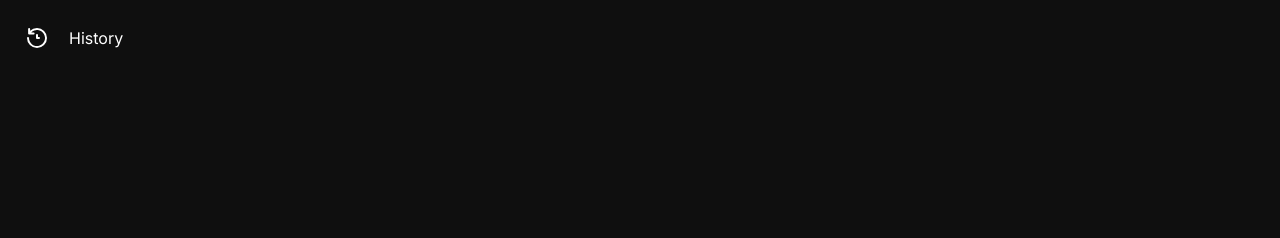
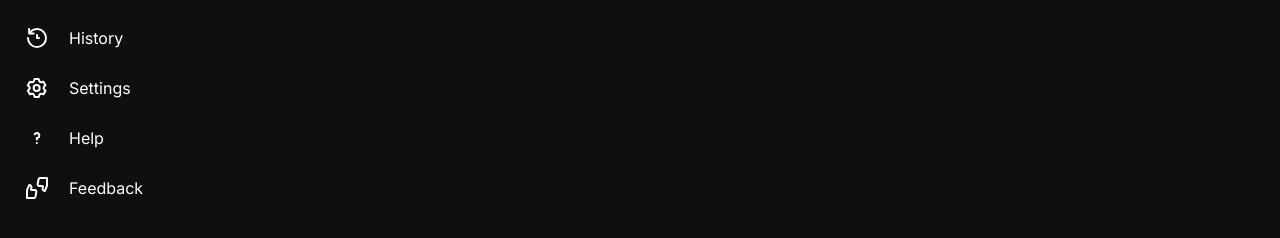
Before and after one commit to zakaryadev/youtube-clone, a React (Vite) app: page / in a window 1280 px wide. Shown: the part 158-396 px from the top of the page. Built offline with nearby package versions, Linux system fonts and the light colour scheme; no server answers.

Commit message:
sidebar routs

```diff
--- a/src/components/Sidebar/index.jsx
+++ b/src/components/Sidebar/index.jsx
@@ -1,6 +1,14 @@
 import React from "react";
 import { NavLink } from "react-router-dom";
-import { UilEstate, UilChannel, UilHistory } from "@iconscout/react-unicons";
+import {
+  UilEstate,
+  UilChannel,
+  UilHistory,
+  UilListUl,
+  UilSetting,
+  UilQuestion,
+  UilFeedback,
+} from "@iconscout/react-unicons";
 import { Container, Menu } from "./styled";
 
 const Sidebar = () => {
@@ -34,6 +42,33 @@ const Sidebar = () => {
             <p>History</p>
           </NavLink>
         </Menu.Item>
+        <Menu.Item>
+          <NavLink
+            to={"/about"}
+            className={({ isActive }) => (isActive ? "active" : null)}
+          >
+            <UilSetting />
+            <p>Settings</p>
+          </NavLink>
+        </Menu.Item>
+        <Menu.Item>
+          <NavLink
+            to={"/about"}
+            className={({ isActive }) => (isActive ? "active" : null)}
+          >
+            <UilQuestion />
+            <p>Help</p>
+          </NavLink>
+        </Menu.Item>
+        <Menu.Item>
+          <NavLink
+            to={"/about"}
+            className={({ isActive }) => (isActive ? "active" : null)}
+          >
+            <UilFeedback />
+            <p>Feedback</p>
+          </NavLink>
+        </Menu.Item>
       </Menu>
     </Container>
   );
--- a/src/root/index.jsx
+++ b/src/root/index.jsx
@@ -14,6 +14,7 @@ const Root = () => {
           <Route path="history" element={<History />} />
           <Route path="videos" element={<h1>videos</h1>} />
           <Route path="videos/:id" element={<h1>videos/:id</h1>} />
+          <Route path="about" element={<h1>About</h1>} />
         </Route>
       </Routes>
     </BrowserRouter>
```
